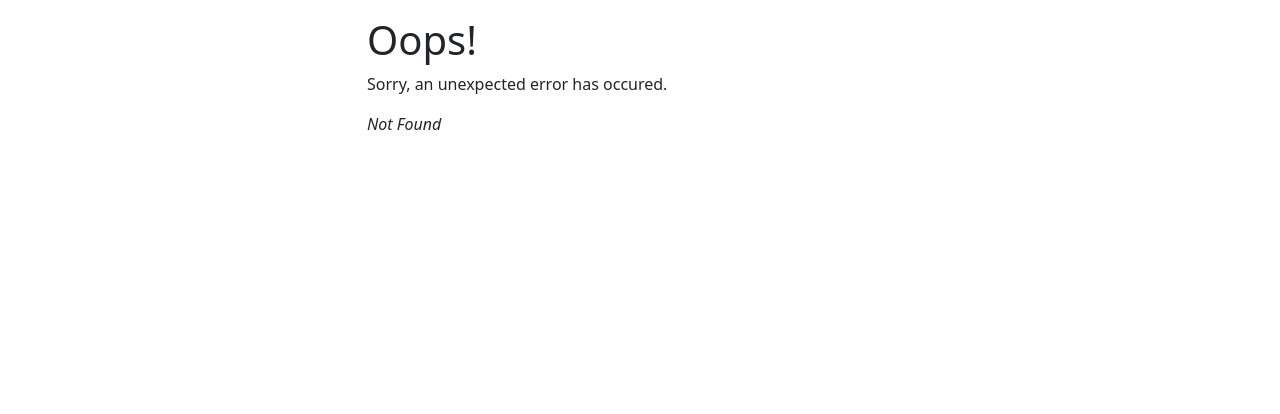
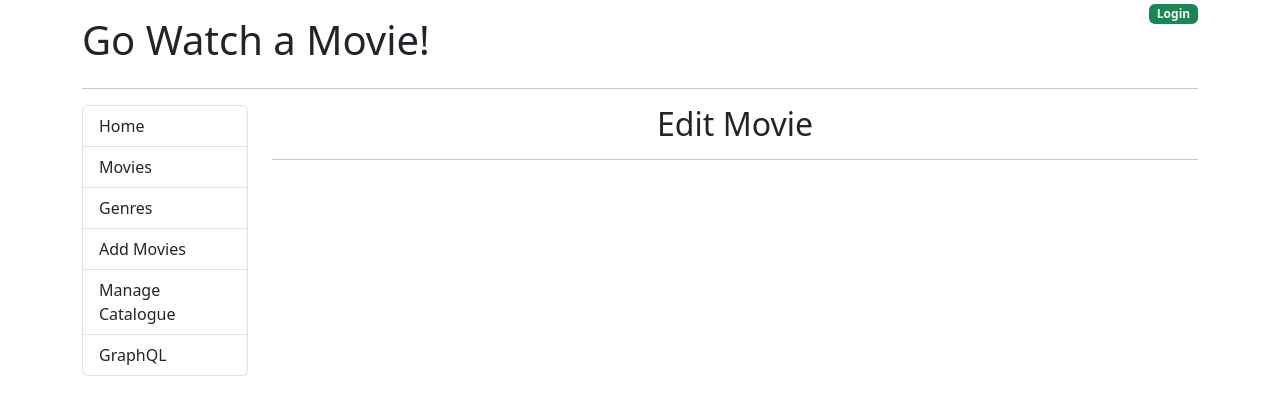
Before and after one commit to syfulsharif/go-react-movie, a React (Create React App) app: page /add-movie in a window 1280 px wide. Before the commit this address had no page. Shown: the top 414 px of the page. Built offline with nearby package versions, Linux system fonts and the light colour scheme.

Commit message:
Links updated with Components

```diff
--- a/src/App.js
+++ b/src/App.js
@@ -33,7 +33,7 @@
                 Genres
               </Link>
               <Link
-                to="/add-movies"
+                to="/add-movie"
                 className="list-group-item list-group-item-action"
               >
                 Add Movies
--- /dev/null
+++ b/src/components/EditMovie.js
@@ -0,0 +1,10 @@
+const EditMovie = () => {
+    return (
+        <div className="text-center">
+          <h2>Edit Movie</h2>
+          <hr></hr>
+        </div>
+    );
+  };
+
+  export default EditMovie;
--- /dev/null
+++ b/src/components/Genres.js
@@ -0,0 +1,10 @@
+const Genres = () => {
+    return (
+        <div className="text-center">
+          <h2>Genres</h2>
+          <hr></hr>
+        </div>
+    );
+  };
+
+  export default Genres;
--- /dev/null
+++ b/src/components/GraphQL.js
@@ -0,0 +1,10 @@
+const GraphQL = () => {
+    return (
+        <div className="text-center">
+          <h2>GraphQL</h2>
+          <hr></hr>
+        </div>
+    );
+  };
+
+  export default GraphQL;
--- /dev/null
+++ b/src/components/ManageCatalogue.js
@@ -0,0 +1,10 @@
+const ManageCatalogue = () => {
+    return (
+        <div className="text-center">
+          <h2>Manage Catalogue</h2>
+          <hr></hr>
+        </div>
+    );
+  };
+
+  export default ManageCatalogue;
--- a/src/components/Movies.js
+++ b/src/components/Movies.js
@@ -1,11 +1,9 @@
 const Movies = () => {
   return (
-    <>
       <div className="text-center">
         <h2>Movies</h2>
         <hr></hr>
       </div>
-    </>
   );
 };
 
```
Also changed, not shown: src/components/Login.js (added, +10 -0 lines), src/components/Movie.js (added, +10 -0 lines), src/index.js (+20 -0 lines).
